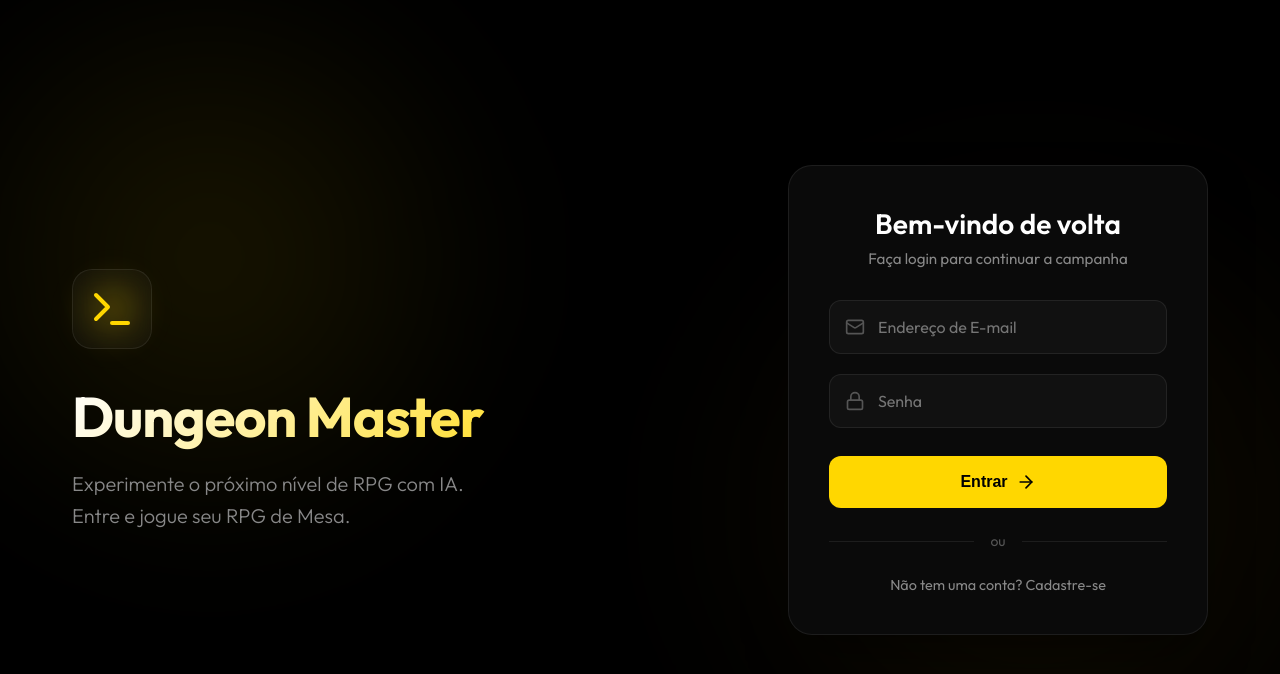
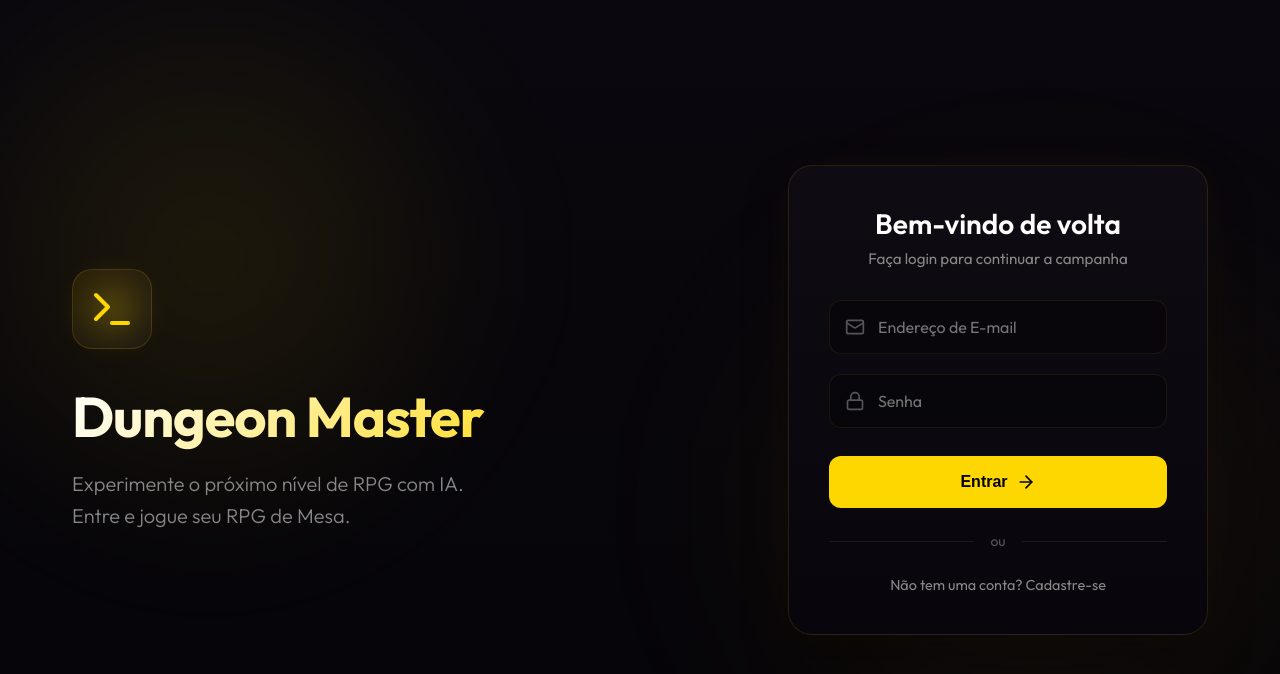
Before and after one commit to lIlIlIIIlll/RAG-Based-RPG, a React (Vite) app in the folder front-end/: page / in a window 1280 px wide. Shown: the top 674 px of the page. Built offline with nearby package versions, Linux system fonts and the light colour scheme.

Commit message:
:lipstick: style: Tweak AuthPage styles

```diff
--- a/front-end/src/components/AuthPage.module.css
+++ b/front-end/src/components/AuthPage.module.css
@@ -4,7 +4,7 @@
     display: flex;
     align-items: center;
     justify-content: center;
-    background-color: var(--bg-deep);
+    background: linear-gradient(180deg, rgba(10, 8, 14, 0.98) 0%, rgba(5, 4, 8, 0.99) 100%);
     position: relative;
     overflow: hidden;
     font-family: var(--font-main);
@@ -84,9 +84,9 @@
     align-items: center;
     justify-content: center;
     margin-bottom: 2rem;
-    background: rgba(255, 255, 255, 0.03);
+    background: linear-gradient(135deg, rgba(212, 160, 23, 0.1) 0%, rgba(255, 255, 255, 0.03) 100%);
     border-radius: 20px;
-    border: 1px solid var(--border-subtle);
+    border: 1px solid rgba(212, 160, 23, 0.2);
     backdrop-filter: blur(10px);
 }
 
@@ -131,19 +131,19 @@
 .glassCard {
     width: 100%;
     max-width: 420px;
-    background: var(--bg-surface);
+    background: linear-gradient(180deg, rgba(15, 12, 20, 0.95) 0%, rgba(8, 6, 12, 0.98) 100%);
     backdrop-filter: blur(20px);
-    border: 1px solid var(--border-subtle);
+    border: 1px solid rgba(212, 160, 23, 0.15);
     border-radius: 24px;
     padding: 2.5rem;
-    box-shadow: 0 25px 50px -12px rgba(0, 0, 0, 0.5);
+    box-shadow: 0 25px 50px -12px rgba(0, 0, 0, 0.5), 0 0 40px rgba(212, 160, 23, 0.05);
     transition: transform 0.3s ease, box-shadow 0.3s ease;
 }
 
 .glassCard:hover {
     transform: translateY(-5px);
-    box-shadow: 0 30px 60px -12px rgba(0, 0, 0, 0.6);
-    border-color: var(--border-glow);
+    box-shadow: 0 30px 60px -12px rgba(0, 0, 0, 0.6), 0 0 50px rgba(212, 160, 23, 0.1);
+    border-color: rgba(212, 160, 23, 0.3);
 }
 
 .cardHeader {
@@ -186,8 +186,8 @@
 .input {
     width: 100%;
     padding: 1rem 1rem 1rem 3rem;
-    background: rgba(255, 255, 255, 0.03);
-    border: 1px solid var(--border-subtle);
+    background: rgba(0, 0, 0, 0.3);
+    border: 1px solid rgba(212, 160, 23, 0.1);
     border-radius: 12px;
     color: var(--text-primary);
     font-size: 1rem;
@@ -197,9 +197,9 @@
 
 .input:focus {
     outline: none;
-    border-color: var(--accent-primary);
-    background: rgba(255, 255, 255, 0.05);
-    box-shadow: 0 0 0 4px var(--accent-glow);
+    border-color: rgba(212, 160, 23, 0.5);
+    background: rgba(0, 0, 0, 0.4);
+    box-shadow: 0 0 0 4px rgba(212, 160, 23, 0.1);
 }
 
 .input:focus+.inputIcon {
```
